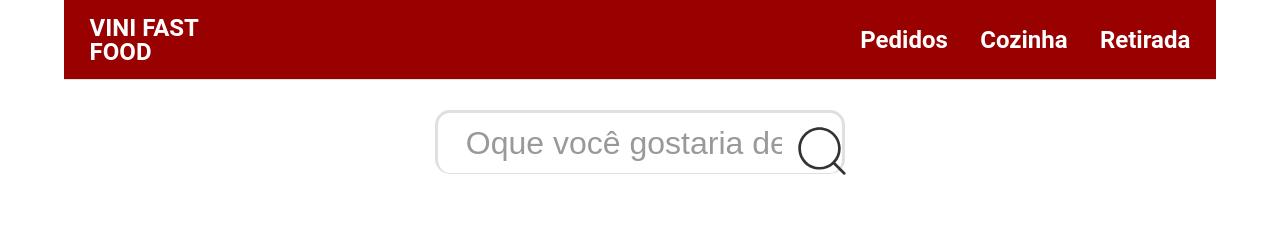
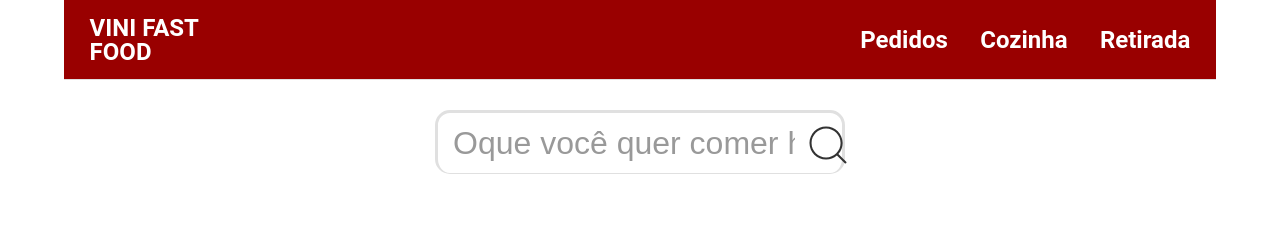
Before and after one commit to vinisi12363/devio-frontend, a React (Vite) app: page / in a window 1280 px wide. Shown: the top 225 px of the page. Built offline with nearby package versions, Linux system fonts and the light colour scheme; no server answers.

Commit message:
refactor: refatorando parte do campo de pesquisa  de itens

```diff
--- a/src/Components/SearchArea/SearchInput.tsx
+++ b/src/Components/SearchArea/SearchInput.tsx
@@ -11,12 +11,19 @@ export const InputContainer = styled.div`
     display: flex;
     justify-content: space-between;
     align-items: center;
-    padding: 0 2vw;
+
     box-sizing: border-box;
     border-bottom: 1px solid #e0e0e0;
     margin-top: 0vh;
     position: relative;
     top:30px;
+    .styledForm{
+        background-color: trnasparent;
+        padding: 0 1vw;
+        display: flex;
+        align-items: center;
+        width: 100%;
+    }
 `
 
 export const Input = styled.input`
--- a/src/Components/SearchArea/index.tsx
+++ b/src/Components/SearchArea/index.tsx
@@ -1,12 +1,34 @@
 import { InputContainer, Input, InputButton } from "./SearchInput";
 import { CiSearch } from "react-icons/ci";
+import { useState } from "react";
 
+interface SearchAreaProps {
+    searchProduct: string;
+    setSearchProduct: (searchTerm: string) => void;
+}
 
-export const SearchArea: React.FC = () => {
+export const SearchArea: React.FC<SearchAreaProps> = ({searchProduct , setSearchProduct}) => {
+    const [searchTerm, setSearchTerm] = useState<string>('');
+    console.log(searchProduct);
+
+    const handleSearch = (event: React.FormEvent<HTMLFormElement>) => {
+        event.preventDefault();
+        setSearchProduct(searchTerm);
+        setSearchTerm('');
+    }
+
+    const handleInputChange = (event: React.ChangeEvent<HTMLInputElement>) => {
+        setSearchTerm(event.target.value);
+    }
+
     return(
+
         <InputContainer>
-            <Input type="text" placeholder="Oque você gostaria de comer hoje ?"></Input>
-            <InputButton><CiSearch></CiSearch></InputButton>
+            < form className="styledForm"onSubmit={handleSearch}>
+                <Input type="text" value={searchTerm} onChange={handleInputChange} placeholder="Oque você quer comer hoje ?"></Input>
+                <InputButton type="submit"><CiSearch size={50}></CiSearch></InputButton>
+            </form>
         </InputContainer>
+
     );
 }
--- a/src/pages/Homepage/index.tsx
+++ b/src/pages/Homepage/index.tsx
@@ -26,6 +26,7 @@ export default function HomePage() {
   const { produtoSelecionado, chooseProduct } = useContextProduct();
   const [openModal, setOpenModal] = useState(false);
   const [disabledProducts, setDisabledProducts] = useState<number[]>([]);
+  const [searchProduct, setSearchProduct] = useState('' as string);
 
   useEffect(() => {
     const fetchProducts = async () => {
@@ -57,7 +58,7 @@ export default function HomePage() {
         <ModalComponent openModal={openModal} setOpenModal={setOpenModal}></ModalComponent>
         <PageBody>
           <Header />
-          <SearchArea />
+          <SearchArea searchProduct = {searchProduct}  setSearchProduct = {setSearchProduct}/>
 
           <CategoriesSection>
             <Title text={'Categorias'} textSize="30" />
```
